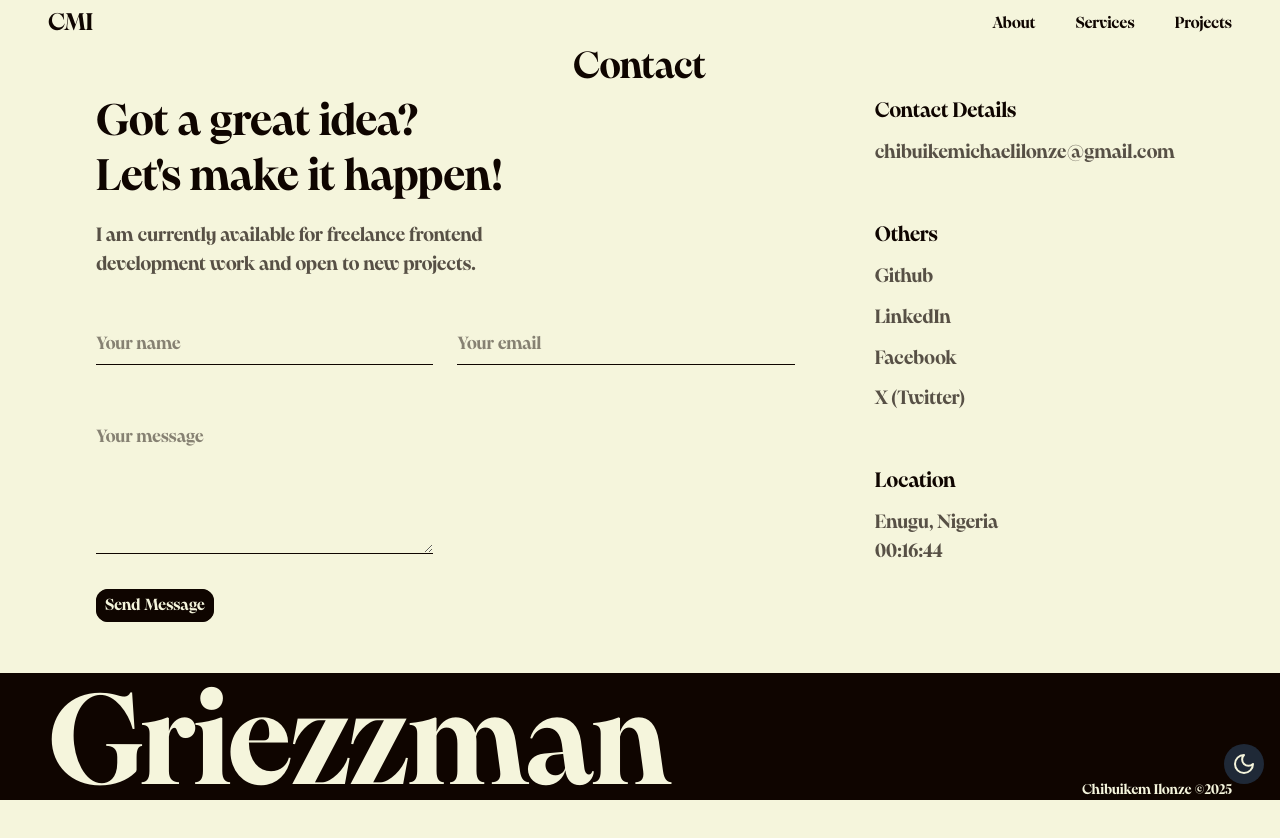
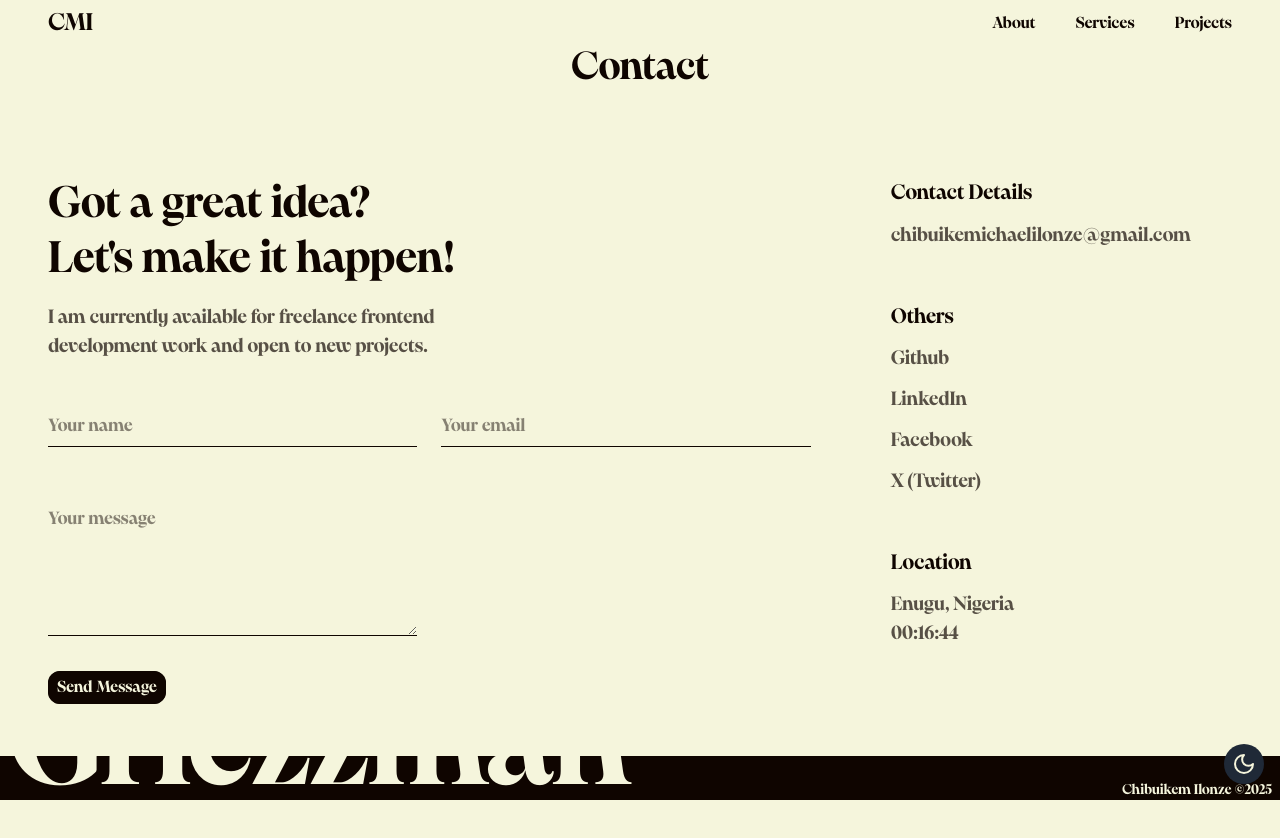
Before and after one commit to CMI-James/main-portfolio, a Next.js app: page /contact in a window 1280 px wide. Shown: the top 838 px of the page. Built offline with nearby package versions, Linux system fonts and the light colour scheme.

Commit message:
refactor: removed comments from homepage

```diff
--- a/src/components/Footer.jsx
+++ b/src/components/Footer.jsx
@@ -22,23 +22,23 @@ export default function Footer() {
 
   return (
     <div
-      className="relative h-[30vh] hidden-scrollbar"
+      className="relative h-[20vh] xl:h-[30vh] hidden-scrollbar"
       style={{ clipPath: "polygon(0% 0, 100% 0%, 100% 100%, 0 100%)" }}
     >
       <div className="fixed bottom-0 h-[30vh] w-full">
-        <div className="bg-brown-1000 text-beige dark:text-brown-1000 dark:bg-beige  md:px-12 h-full w-full flex flex-col justify-between">
+        <div className="bg-brown-1000 text-beige dark:text-brown-1000 dark:bg-beige  px-2 h-full w-full flex flex-col justify-between">
           <div className="flex shrink-0 gap-20">
             {/* Add any additional elements here if necessary */}
           </div>
           <div className="flex justify-between items-end">
             <h1
-              className="text-[10vw] leading-[0.8] cursor-pointer"
+              className="text-[14vw] xl:text-[10vw] leading-[0.8] cursor-pointer"
               onMouseDown={handleMouseDown}
               onMouseUp={handleMouseUp}
             >
               Griezzman
             </h1>
-            <p className=" text-sm ">Chibuikem Ilonze ©{year} </p>
+            <p className=" text-sm text-right">Chibuikem Ilonze ©{year} </p>
           </div>
         </div>
       </div>
--- a/src/components/contact/Contact.jsx
+++ b/src/components/contact/Contact.jsx
@@ -13,8 +13,8 @@ export default function ContactMe({ className = "" }) {
     >
       <SectionHeader title="Contact" />
       <SectionBody>
-        <div className=" flex flex-col gap-20 md:grid md:grid-cols-6 md:px-12  pb-4 ">
-          <div className="col-span-4">
+        <div className=" flex flex-col gap-20 md:grid md:grid-cols-5 xl:grid-cols-6  pb-4 mt-20">
+          <div className="md:col-span-3 xl:col-span-4">
             <h3 className="max-w-lg 2xl:max-w-3xl text-heading-3 2xl:text-7xl font-semibold leading-tight ">
               Got a great idea? <br /> Let's make it happen!
             </h3>
--- a/src/components/navbar/Navbar.jsx
+++ b/src/components/navbar/Navbar.jsx
@@ -136,9 +136,9 @@ const Navbar = ({ controls }) => {
           </AnimatePresence>
         </div>
 
-        <ul className="hidden sm:flex gap-10 items-center justify-between z-[100000] ">
+        <ul className="hidden sm:flex gap-10 md:gap-2  lg:gap-5 xl:gap-10 items-center justify-between z-[100000] ">
           {filteredLinks.map((link) => (
-            <li key={link.href} className="group flex items-center space-x-2">
+            <li key={link.href} className="group flex items-center ">
               <Link href={link.href} scroll={false} className="relative">
                 <span>{link.label}</span>
                 <span
--- a/src/components/ui/section-header.jsx
+++ b/src/components/ui/section-header.jsx
@@ -2,8 +2,10 @@ import React, { useEffect, useState } from "react";
 import { useTransform, motion } from "framer-motion";
 
 const SectionHeader = ({ title, scrollYProgress }) => {
-  const [device, setDevice] = useState(getDeviceType());
+  const [deviceType, setDeviceType] = useState(null);
 
+  useEffect(() => {
+    // Function to determine device type
     function getDeviceType() {
       const width = window.innerWidth;
       if (width < 768) return "mobile";
@@ -11,10 +13,11 @@ const SectionHeader = ({ title, scrollYProgress }) => {
       return "desktop";
     }
 
-  useEffect(() => {
-    const handleResize = () => {
-      setDevice(getDeviceType());
-    };
+    // Set initial device type
+    setDeviceType(getDeviceType());
+
+    // Listen for window resize and update device type
+    const handleResize = () => setDeviceType(getDeviceType());
 
     window.addEventListener("resize", handleResize);
     return () => window.removeEventListener("resize", handleResize);
@@ -22,10 +25,10 @@ const SectionHeader = ({ title, scrollYProgress }) => {
 
   // Define font size ranges
   const fontSizeValues =
-    device === "mobile"
+    deviceType === "mobile"
       ? ["3rem", "2.5rem", "1.75rem"] // Mobile
-      : device === "tablet"
-      ? ["4rem", "3.5rem", "2.5rem"] // Tablet
+      : deviceType === "tablet"
+      ? ["4rem", "2.5rem", "1.5rem"] // Tablet
       : ["6rem", "4rem", "2rem"]; // Desktop
   // Stabilized useTransform
   const fontSize = useTransform(
@@ -36,7 +39,7 @@ const SectionHeader = ({ title, scrollYProgress }) => {
 
   return (
     <motion.p
-      className="z-[10000] sticky top-0.5 sm:top-0 mx-auto w-fit"
+      className="z-[10000] sticky top-0.5 md:top-1 lg:top-0 mx-auto w-fit"
       style={{ fontSize, willChange: "transform" }} // Optimized for smoother animations
     >
       {title}
```
Lines whose indentation alone changed are shown as unchanged.
